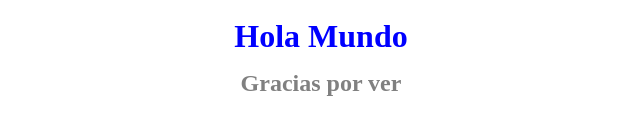
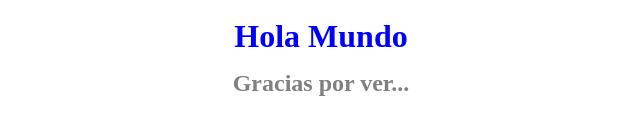
Before and after one commit to TechPro200/ParcialElectivo-1, a plain HTML site: page Index.html in a window 1280 px wide. Shown: the part 350-484 px from the top of the page, 319-959 px from the left. Drawn offline with Linux system fonts and the light colour scheme.

Commit message:
Correcion v2

```diff
--- a/Index.html
+++ b/Index.html
@@ -29,7 +29,7 @@
 
 <body id="body">
     <h1>Hola Mundo</h1>
-    <h2>Gracias por ver</h2>
+    <h2>Gracias por ver...</h2>
 </body>
 
 </html>
```
